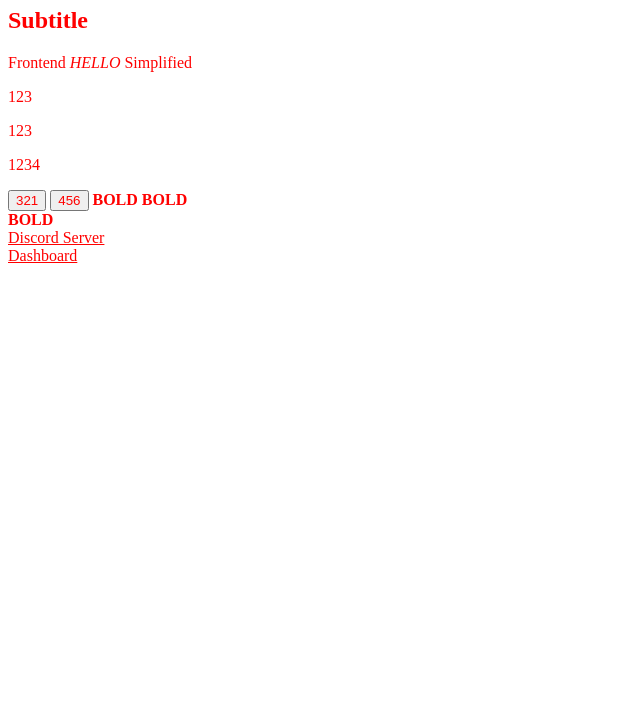
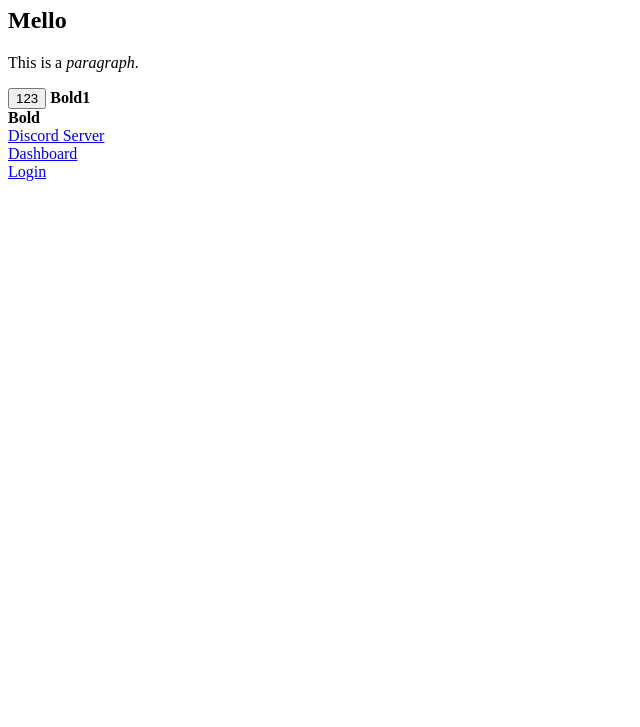
Before and after one commit to ryanmello/first-github-project, a plain HTML site: page index.html in a window 1280 px wide. Shown: the part 73-800 px from the top of the page, without its empty margins (0-640 px from the left). Drawn offline with Linux system fonts and the light colour scheme.

Commit message:
altered website

```diff
--- a/index.html
+++ b/index.html
@@ -5,28 +5,22 @@
     <meta http-equiv="X-UA-Compatible" content="IE=edge" />
     <meta name="viewport" content="width=device-width, initial-scale=1.0" />
     <title>Document</title>
-    <link rel="stylesheet" href="styles.css" />
   </head>
   <body>
-    <h1>Ryan Mello</h1>
-    <h2>Subtitle</h2>
-
-    <p>Frontend <i>HELLO </i>Simplified</p>
-    <p>123</p>
-    <p>123</p>
-    <p>1234</p>
-
-    <button>321</button>
-    <button>456</button>
-
-    <b>BOLD</b>
-    <b>BOLD</b>
+    <h1>Ryan</h1>
+    <h2>Mello</h2>
+    <p>This is a <i>paragraph</i>.</p>
+    <button>123</button>
+    <b>Bold1</b>
     <div>
-      <b>BOLD</b>
+      <b>Bold</b>
     </div>
     <a href="https://discord.gg/frontend" target="_blank">Discord Server</a>
     <div>
-      <a href="/dashboard.html" target="_blank">Dashboard</a>
+      <a href="/dashboard.html">Dashboard</a>
+    </div>
+    <div>
+      <a href="/login.html">Login</a>
     </div>
   </body>
 </html>
```
Also changed, not shown: login.html (added, +37 -0 lines), test/dashboard.html (renamed from dashboard.html, +14 -9 lines), assets/FES.svg (added), assets/dashboard/discord.png (added), assets/laptop.png (added), test/about.jpg (added).
